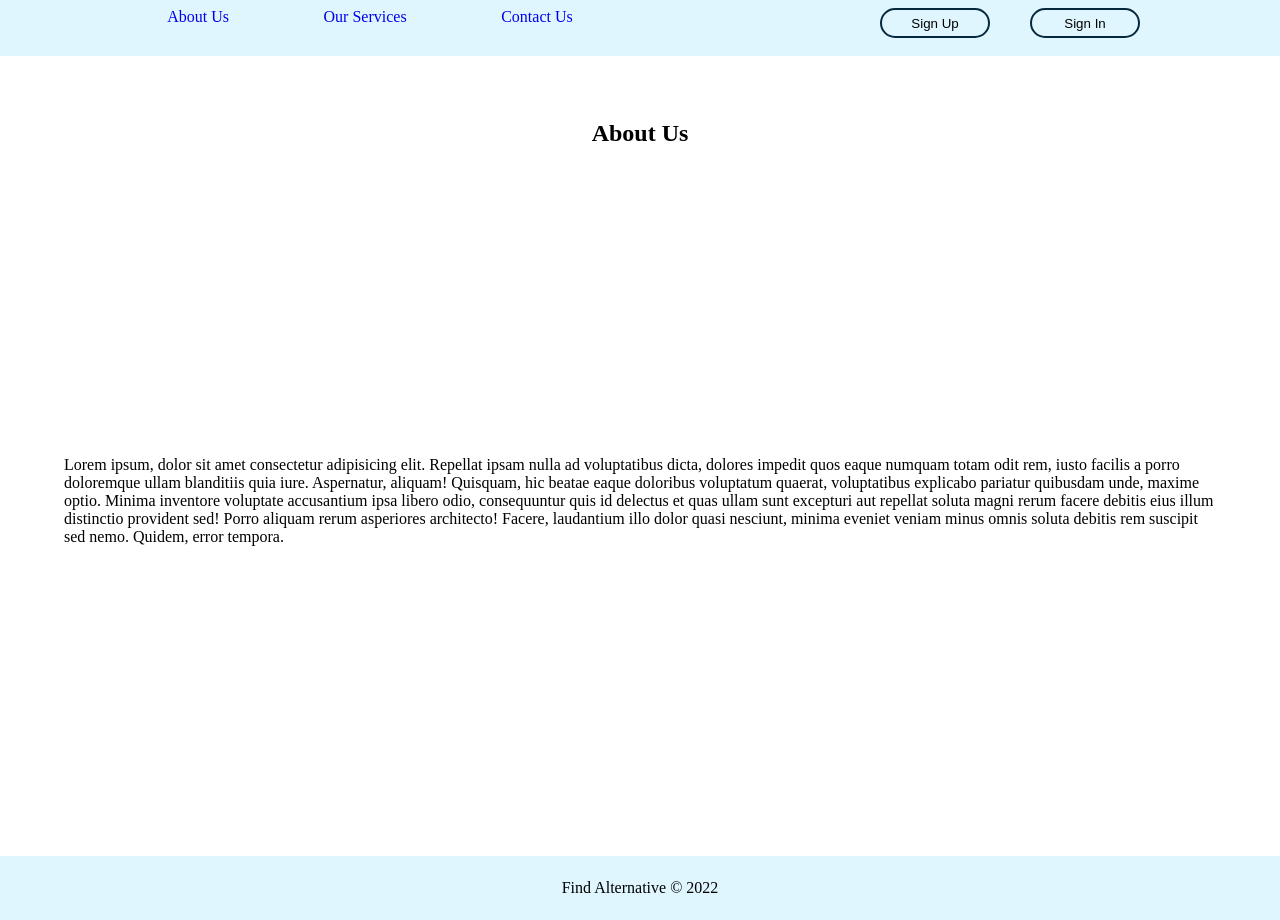
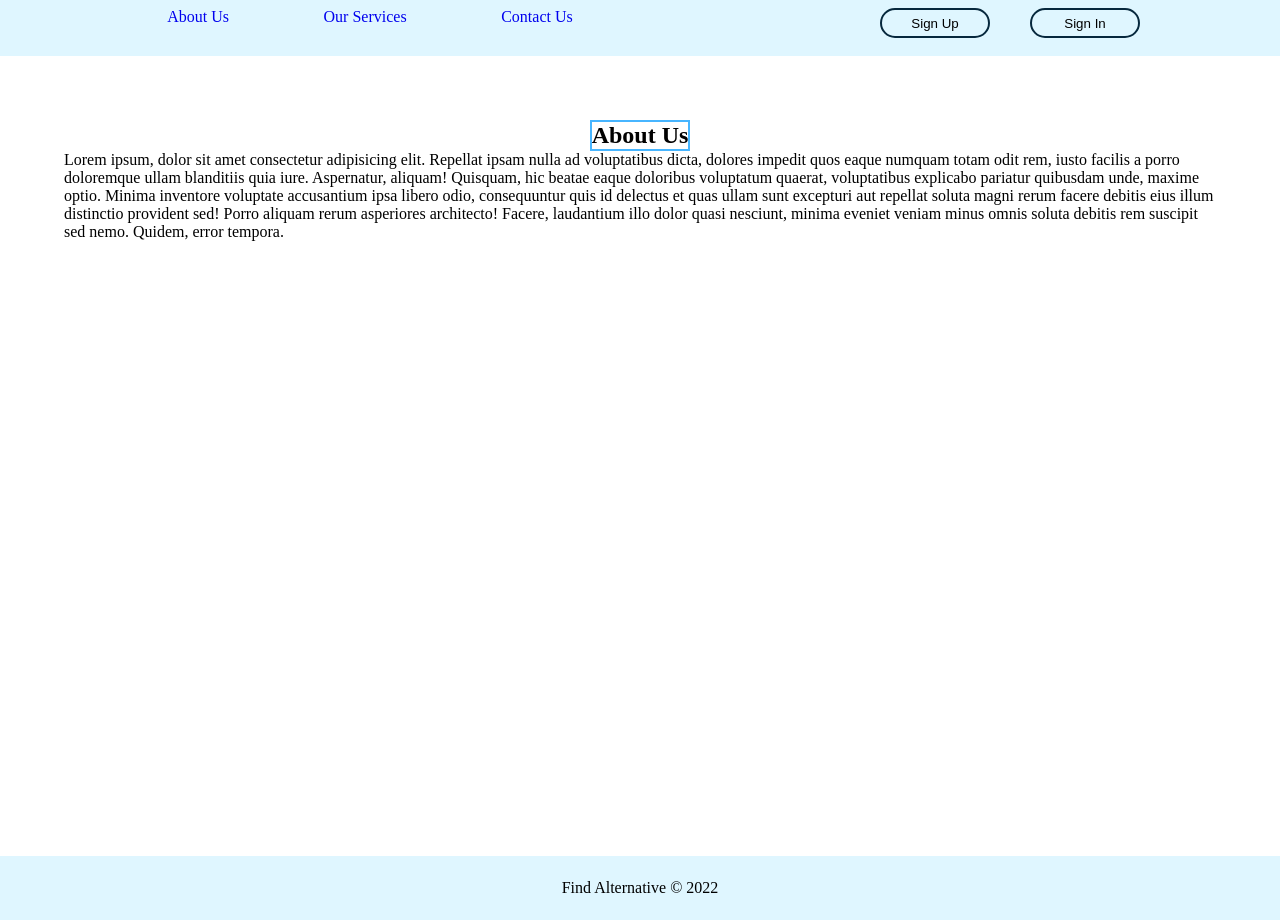
Before and after one commit to fidashn/Find-Alternative, a React (Create React App) app: page /about-us in a window 1280 px wide. Built offline with nearby package versions, Linux system fonts and the light colour scheme; the HTML template or start-up script is replaced by a standard one.

Commit message:
changed the about us title box size

```diff
--- a/src/App.css
+++ b/src/App.css
@@ -242,6 +242,11 @@ width: 300px;
     margin: 0 5% 5% 5%;
   }
 
+  .aboutUs-title{
+    border:#47B5FF 2px solid;
+    height: fit-content;
+  }
+
 
 
 
```
